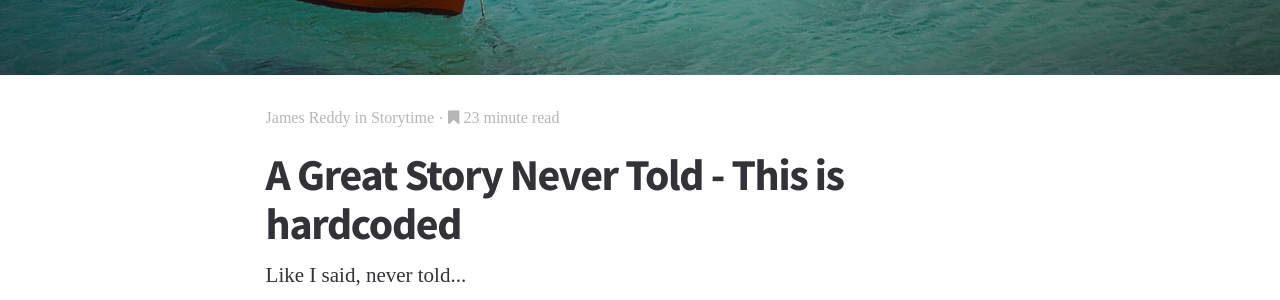
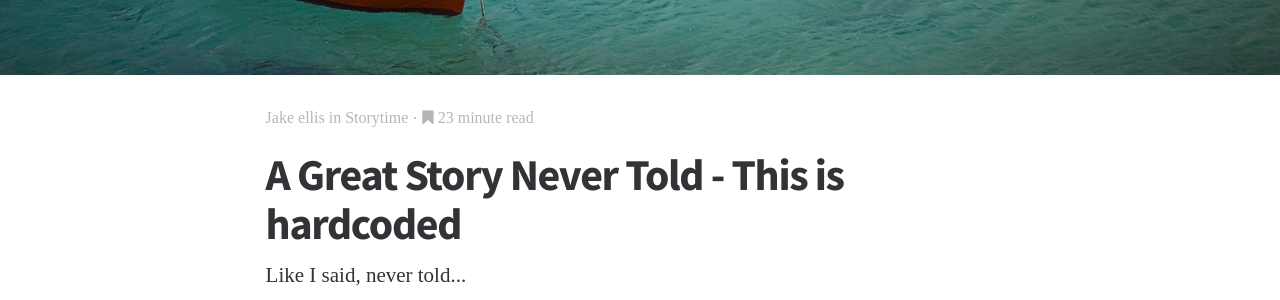
Before and after one commit to EJBlog/EJBlog.github.io, a Jekyll site: the page post.html, which Jekyll copies as it is, in a window 1280 px wide. Shown: the part 385-685 px from the top of the page. Built offline with Jekyll 4.4.1, drawn with Linux system fonts in a browser that asks for light colours; nearby versions of some CDN libraries; some web fonts are replaced.

Commit message:
Update post.html

```diff
--- a/post.html
+++ b/post.html
@@ -68,7 +68,7 @@
             <div class="row">
                 <div class="col-xs-12 single-content blog-post">
                     <p class="meta">
-                        <a class="" href="category.html">James Reddy</a> in <a class="" href="category.html">Storytime</a> <i class="link-spacer"></i> <i class="fa fa-bookmark"></i> 23 minute read
+                        <a class="" href="category.html">Jake ellis</a> in <a class="" href="category.html">Storytime</a> <i class="link-spacer"></i> <i class="fa fa-bookmark"></i> 23 minute read
                     </p>
 <!--Jake: This needs to be changes bc it is hardcoding a blog post-->
                     <h1>A Great Story Never Told - This is hardcoded</h1>
```
